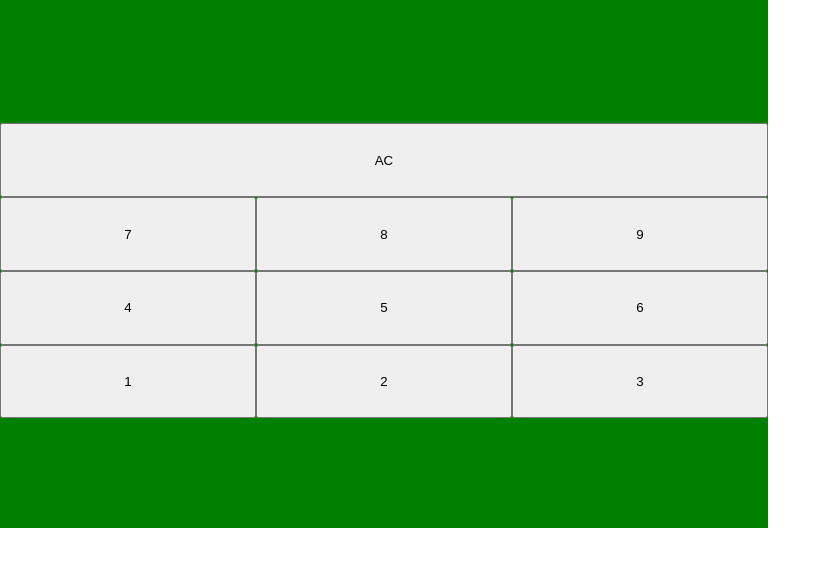
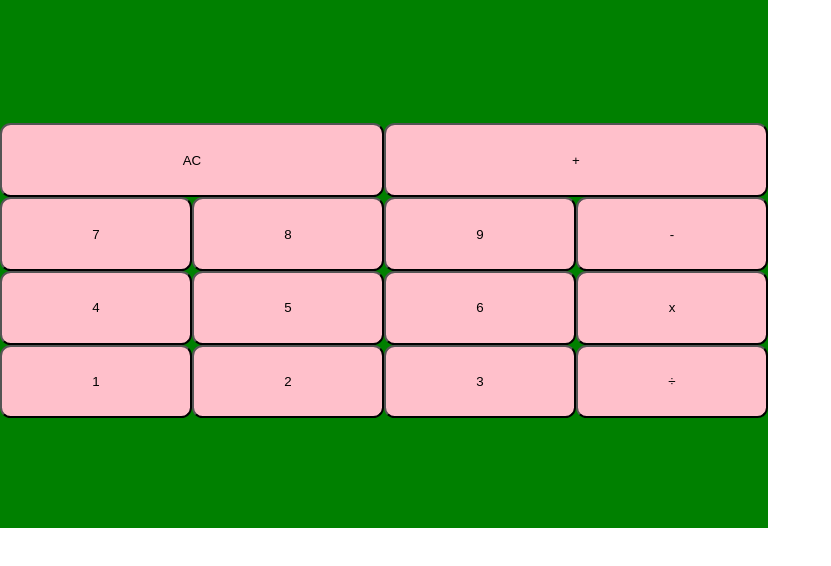
Before and after one commit to 4483-s/calculator-1-0-0-1, a plain HTML site: page index.html in a window 1280 px wide. Shown: the whole page, without its empty margins (0-831 px from the left). Drawn offline with Linux system fonts and the light colour scheme.

Commit message:
polish appearence, add buttons and javascript

```diff
--- a/index.html
+++ b/index.html
@@ -9,12 +9,19 @@
   <body>
     <div class="container">
       <div class="display"></div>
-      <div><button>AC</button></div>
-      <div><button>7</button><button>8</button><button>9</button></div>
-      <div><button>4</button><button>5</button><button>6</button></div>
-      <div><button>1</button><button>2</button><button>3</button></div>
+      <div><button class="ac">AC</button><button>+</button></div>
+      <div>
+        <button>7</button><button>8</button><button>9</button><button>-</button>
+      </div>
+      <div>
+        <button>4</button><button>5</button><button>6</button><button>x</button>
+      </div>
+      <div>
+        <button>1</button><button>2</button><button>3</button><button>÷</button>
+      </div>
       <div></div>
       <div></div>
     </div>
+    <script src="script.js"></script>
   </body>
 </html>
--- a/script.js
+++ b/script.js
@@ -0,0 +1,4 @@
+const ac = document.querySelectorAll("button");
+ac.forEach((x) => {
+  x.onclick = () => console.log(x.textContent);
+});
--- a/style.css
+++ b/style.css
@@ -2,6 +2,10 @@
   margin: 0;
   padding: 0;
   box-sizing: border-box;
+}
+button {
+  background-color: pink;
+  border-radius: 0.8em;
 }
 .container {
   max-width: 60%;
```
